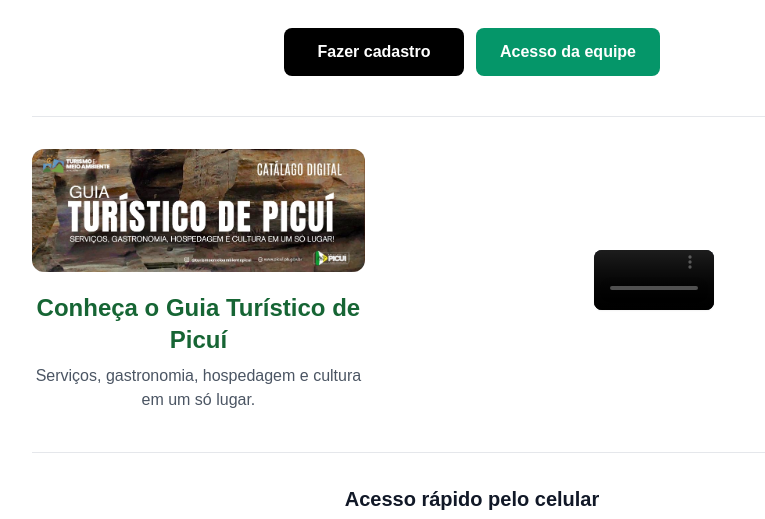
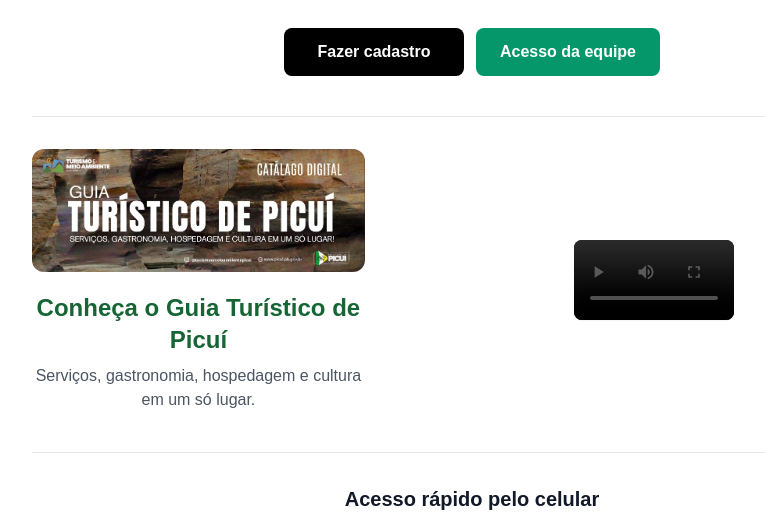
Before and after one commit to Marcosplira/turismopicui, a Django app: page / in a window 1280 px wide. Shown: the part 601-1120 px from the top of the page, without its empty margins (168-933 px from the left). Run offline with Django 5.2, Linux system fonts and the light colour scheme; data that the repository does not hold is empty; some libraries are stand-ins or nearby versions; grey boxes are pictures that could not be loaded.

Commit message:
olhando o ajuste

```diff
--- a/cadastro/templates/cadastro/home.html
+++ b/cadastro/templates/cadastro/home.html
@@ -148,7 +148,7 @@
                     </div>
                     <div class="md:col-span-3 flex justify-center">
                         <video controls preload="metadata"
-                            class="w-full max-w-[120px] rounded-lg shadow-sm bg-gray-900">
+                            class="w-full max-w-[160px] rounded-lg shadow-sm bg-gray-900">
                             <source src="{% static 'cadastro/imagem/video-do-guia.mp4' %}" type="video/mp4">
                             Seu navegador não suporta vídeo.
                         </video>
```
